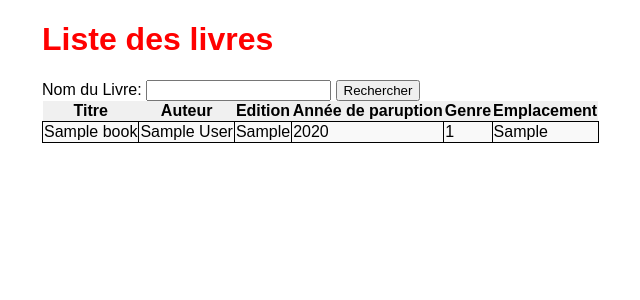
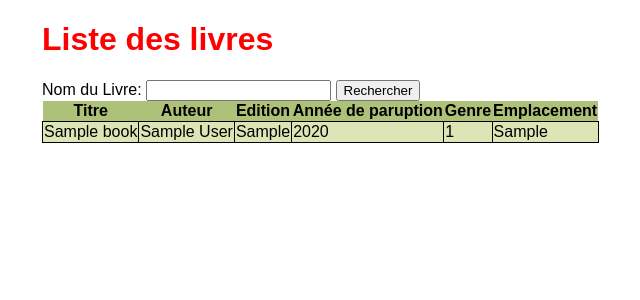
Before and after one commit to Dorian-T/BibliothequeAgile, a PHP site: page / in a window 1280 px wide. Shown: the part 18-318 px from the top of the page, without its empty margins (278-918 px from the left). Run offline with PHP 8.4, Linux system fonts and the light colour scheme; tables that the repository leaves empty hold one stand-in row (values such as "Sample post"); a stand-in replaces the project's code that opens the database connection; some libraries are stand-ins or nearby versions.

Commit message:
front main stylé

```diff
--- a/css/home.css
+++ b/css/home.css
@@ -7,11 +7,11 @@
 }
 
 #home table tr:nth-child(odd) {
-	background-color: #f9f9f9;
+	background-color: #DDE5B6;
 }
 
 #home table th {
-	background-color: #f0f0f0;
+	background-color: #ADC178;
 }
 
 #home table td {
```
